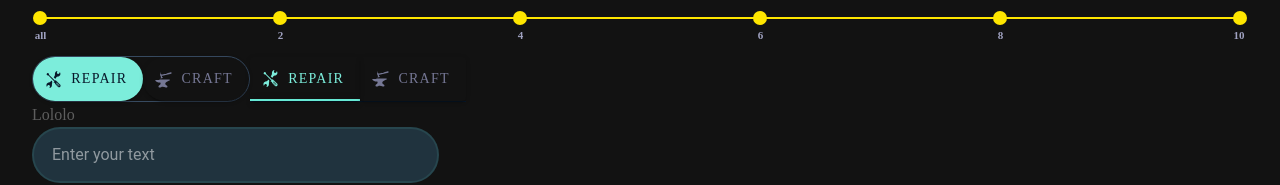
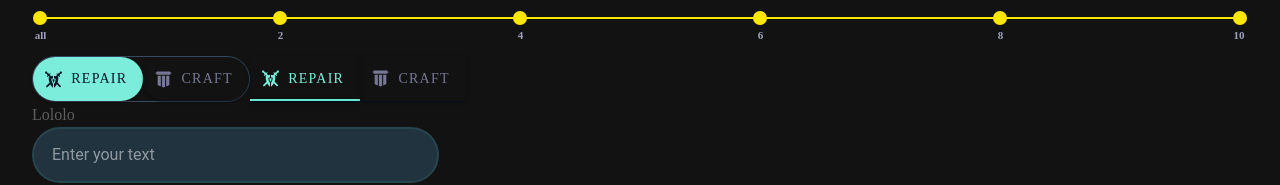
Before and after one commit to wodtech/vue-ui-kit, a Vue app: page / in a window 1280 px wide. Shown: the part 310-495 px from the top of the page. Built offline with nearby package versions, Linux system fonts and the light colour scheme; a web font is replaced by a local one.

Commit message:
icons fill color delete

```diff
--- a/src/App.vue
+++ b/src/App.vue
@@ -136,8 +136,8 @@ export default {
       rules: [(value) => (value || "").length <= 20 || "Max 20 characters"],
       segment: {
         options: [
-          { label: "Repair", icon: "repair" },
-          { label: "Craft", icon: "workbench" },
+          { label: "Repair", icon: "my-guild" },
+          { label: "Craft", icon: "guild-list" },
         ],
         active: "Repair",
       },
--- a/src/components/common/icons/guild/IconGuild.vue
+++ b/src/components/common/icons/guild/IconGuild.vue
@@ -1,9 +1,9 @@
 <template>
   <svg width="24" height="24" viewBox="0 0 24 24" fill="none" xmlns="http://www.w3.org/2000/svg">
     <g clip-path="url(#clip0_1725_43862)">
-      <path d="M21.721 3.867C21.9018 3.93085 22.0939 3.96422 22.2914 3.96422C22.7479 3.96422 23.177 3.78647 23.4998 3.46364C24.1662 2.79722 24.1662 1.71299 23.4998 1.04657C22.8334 0.380286 21.7492 0.380333 21.0829 1.04657C20.7601 1.3694 20.5823 1.79854 20.5823 2.25506C20.5823 2.45245 20.6156 2.64473 20.6795 2.82548L18.7413 3.67636L18.2702 4.33608L16.9825 3.04837L15.9847 4.04616L17.3556 5.41703L15.3902 7.38236C14.5937 7.126 13.6836 6.91942 12.7051 6.84972V10.434C13.3398 10.5036 14.001 10.6649 14.6796 10.9169L15.1974 11.1092L15.135 11.6579C14.86 14.0775 14.1142 16.2212 12.9182 18.0295C12.8489 18.1342 12.7774 18.2374 12.7051 18.3397V23.4531C13.2688 23.039 14.4552 22.0562 15.637 20.378C15.9963 19.8677 16.327 19.3326 16.6284 18.7755L20.762 22.8503L22.3585 22.673L22.5359 21.0765L17.7137 16.3227C17.7549 16.2058 17.7954 16.0885 17.8344 15.9703C18.4926 13.9738 18.8263 11.7812 18.8263 9.4534V9.08665L18.5261 8.87595C18.4935 8.85302 18.2566 8.68901 17.8574 8.46302L19.1295 7.19088L20.5004 8.56174L21.4982 7.56396L20.2105 6.27625L20.8701 5.80506L21.721 3.867Z" fill="#757794"/>
-      <path d="M11.2945 10.4333V6.84963C10.3269 6.91858 9.42611 7.12127 8.63603 7.37369L6.64753 5.41347L8.01484 4.04617L7.01705 3.04838L5.72934 4.33609L5.25811 3.67637L3.32001 2.82549C3.38385 2.64469 3.41722 2.4525 3.41722 2.25507C3.41722 1.79855 3.23947 1.36941 2.91664 1.04662C2.25031 0.380292 1.16609 0.380292 0.499713 1.04662C-0.166571 1.713 -0.166571 2.79722 0.499713 3.46355C0.822495 3.78638 1.25168 3.96413 1.70816 3.96413C1.90555 3.96413 2.09778 3.93076 2.27858 3.86692L3.12946 5.80506L3.78918 6.2763L2.50147 7.56401L3.49926 8.56179L4.87368 7.18737L6.15849 8.45389C5.74936 8.68461 5.50655 8.85275 5.4735 8.876L5.17331 9.0867V9.45345C5.17331 11.7812 5.50706 13.9738 6.16524 15.9703C6.21769 16.1295 6.27281 16.2871 6.32939 16.4438L1.58014 21.1929L1.75751 22.7894L3.35399 22.9667L7.43265 18.8881C7.71746 19.4047 8.02745 19.9022 8.36246 20.3779C9.54433 22.0561 10.7306 23.0389 11.2944 23.4531V18.3396C11.222 18.2372 11.1504 18.1338 11.0814 18.0294C9.88483 16.2204 9.13886 14.0757 8.86412 11.6547L8.80182 11.1061L9.31942 10.9138C9.99503 10.6628 10.6565 10.5023 11.2945 10.4333Z" fill="#757794"/>
-      <path d="M12.0003 11.8047C11.4761 11.8047 10.92 11.8904 10.3408 12.06C10.6084 13.8473 11.1651 15.4512 12.0003 16.841C12.8351 15.452 13.3917 13.8489 13.6595 12.0627C13.0769 11.8913 12.5207 11.8047 12.0003 11.8047Z" fill="#757794"/>
+      <path d="M21.721 3.867C21.9018 3.93085 22.0939 3.96422 22.2914 3.96422C22.7479 3.96422 23.177 3.78647 23.4998 3.46364C24.1662 2.79722 24.1662 1.71299 23.4998 1.04657C22.8334 0.380286 21.7492 0.380333 21.0829 1.04657C20.7601 1.3694 20.5823 1.79854 20.5823 2.25506C20.5823 2.45245 20.6156 2.64473 20.6795 2.82548L18.7413 3.67636L18.2702 4.33608L16.9825 3.04837L15.9847 4.04616L17.3556 5.41703L15.3902 7.38236C14.5937 7.126 13.6836 6.91942 12.7051 6.84972V10.434C13.3398 10.5036 14.001 10.6649 14.6796 10.9169L15.1974 11.1092L15.135 11.6579C14.86 14.0775 14.1142 16.2212 12.9182 18.0295C12.8489 18.1342 12.7774 18.2374 12.7051 18.3397V23.4531C13.2688 23.039 14.4552 22.0562 15.637 20.378C15.9963 19.8677 16.327 19.3326 16.6284 18.7755L20.762 22.8503L22.3585 22.673L22.5359 21.0765L17.7137 16.3227C17.7549 16.2058 17.7954 16.0885 17.8344 15.9703C18.4926 13.9738 18.8263 11.7812 18.8263 9.4534V9.08665L18.5261 8.87595C18.4935 8.85302 18.2566 8.68901 17.8574 8.46302L19.1295 7.19088L20.5004 8.56174L21.4982 7.56396L20.2105 6.27625L20.8701 5.80506L21.721 3.867Z"/>
+      <path d="M11.2945 10.4333V6.84963C10.3269 6.91858 9.42611 7.12127 8.63603 7.37369L6.64753 5.41347L8.01484 4.04617L7.01705 3.04838L5.72934 4.33609L5.25811 3.67637L3.32001 2.82549C3.38385 2.64469 3.41722 2.4525 3.41722 2.25507C3.41722 1.79855 3.23947 1.36941 2.91664 1.04662C2.25031 0.380292 1.16609 0.380292 0.499713 1.04662C-0.166571 1.713 -0.166571 2.79722 0.499713 3.46355C0.822495 3.78638 1.25168 3.96413 1.70816 3.96413C1.90555 3.96413 2.09778 3.93076 2.27858 3.86692L3.12946 5.80506L3.78918 6.2763L2.50147 7.56401L3.49926 8.56179L4.87368 7.18737L6.15849 8.45389C5.74936 8.68461 5.50655 8.85275 5.4735 8.876L5.17331 9.0867V9.45345C5.17331 11.7812 5.50706 13.9738 6.16524 15.9703C6.21769 16.1295 6.27281 16.2871 6.32939 16.4438L1.58014 21.1929L1.75751 22.7894L3.35399 22.9667L7.43265 18.8881C7.71746 19.4047 8.02745 19.9022 8.36246 20.3779C9.54433 22.0561 10.7306 23.0389 11.2944 23.4531V18.3396C11.222 18.2372 11.1504 18.1338 11.0814 18.0294C9.88483 16.2204 9.13886 14.0757 8.86412 11.6547L8.80182 11.1061L9.31942 10.9138C9.99503 10.6628 10.6565 10.5023 11.2945 10.4333Z"/>
+      <path d="M12.0003 11.8047C11.4761 11.8047 10.92 11.8904 10.3408 12.06C10.6084 13.8473 11.1651 15.4512 12.0003 16.841C12.8351 15.452 13.3917 13.8489 13.6595 12.0627C13.0769 11.8913 12.5207 11.8047 12.0003 11.8047Z"/>
     </g>
     <defs>
       <clipPath id="clip0_1725_43862">
--- a/src/components/common/icons/guild/IconGuildInvites.vue
+++ b/src/components/common/icons/guild/IconGuildInvites.vue
@@ -1,8 +1,8 @@
 <template>
   <svg width="24" height="24" viewBox="0 0 24 24" fill="none" xmlns="http://www.w3.org/2000/svg">
-    <path d="M23.2969 20.9873C22.9086 20.9873 22.5938 21.3021 22.5938 21.6904V21.7904H20.9875V21.6904C20.9875 21.3021 20.6727 20.9873 20.2844 20.9873H3.71564C3.32733 20.9873 3.01252 21.3021 3.01252 21.6904V21.7904H1.40625V21.6904C1.37166 20.7585 0.0342656 20.7592 0 21.6904V23.2967C0.0345937 24.2286 1.37198 24.2279 1.40625 23.2967V23.1967H3.01252V23.2967C3.01252 23.685 3.32733 23.9998 3.71564 23.9998H20.2844C20.6727 23.9998 20.9875 23.685 20.9875 23.2967V23.1967H22.5938V23.2967C22.6283 24.2286 23.9657 24.2279 24 23.2967V21.6904C24 21.3021 23.6852 20.9873 23.2969 20.9873Z" fill="#757794"/>
-    <path d="M4.51855 11.9998V19.581H19.4811V18.0248C19.4811 17.8383 19.407 17.6594 19.2751 17.5276L18.2661 16.5186L19.2751 15.5095C19.4069 15.3776 19.4811 15.1988 19.4811 15.0123V5.9248H4.51855V8.98729C4.51855 9.1738 4.59262 9.35263 4.72452 9.48445L5.73355 10.4935L4.72452 11.5026C4.59262 11.6345 4.51855 11.8133 4.51855 11.9998ZM13.5061 17.9748H10.4935C9.5616 17.9402 9.5623 16.6028 10.4935 16.5686H13.5061C14.438 16.6032 14.4373 17.9406 13.5061 17.9748ZM8.98729 7.53107H15.0123C15.9442 7.56566 15.9435 8.90305 15.0123 8.93732H8.98729C8.05541 8.90273 8.05612 7.56534 8.98729 7.53107ZM14.2092 11.2467C14.2092 11.635 13.8944 11.9498 13.5061 11.9498H10.4935C9.5616 11.9152 9.5623 10.5779 10.4935 10.5436H13.5061C13.8944 10.5436 14.2092 10.8584 14.2092 11.2467ZM8.98729 13.5561H15.0123C15.9442 13.5906 15.9435 14.928 15.0123 14.9623H8.98729C8.05541 14.9277 8.05612 13.5903 8.98729 13.5561Z" fill="#757794"/>
-    <path d="M23.2969 0.753094C22.9086 0.753094 22.5938 1.06791 22.5938 1.45622V1.55625H20.9875V0.703125C20.9875 0.314812 20.6727 0 20.2844 0H3.71564C3.32733 0 3.01252 0.314812 3.01252 0.703125V1.55625H1.40625V1.45622C1.37166 0.524297 0.0342656 0.525 0 1.45622V3.06248C0.0345937 3.99441 1.37198 3.9937 1.40625 3.06248V2.9625H3.01252V3.81563C3.01252 4.20394 3.32733 4.51875 3.71564 4.51875H20.2844C20.6727 4.51875 20.9875 4.20394 20.9875 3.81563V2.9625H22.5938V3.06248C22.6283 3.99441 23.9657 3.9937 24 3.06248V1.45622C24 1.06791 23.6852 0.753094 23.2969 0.753094Z" fill="#757794"/>
+    <path d="M23.2969 20.9873C22.9086 20.9873 22.5938 21.3021 22.5938 21.6904V21.7904H20.9875V21.6904C20.9875 21.3021 20.6727 20.9873 20.2844 20.9873H3.71564C3.32733 20.9873 3.01252 21.3021 3.01252 21.6904V21.7904H1.40625V21.6904C1.37166 20.7585 0.0342656 20.7592 0 21.6904V23.2967C0.0345937 24.2286 1.37198 24.2279 1.40625 23.2967V23.1967H3.01252V23.2967C3.01252 23.685 3.32733 23.9998 3.71564 23.9998H20.2844C20.6727 23.9998 20.9875 23.685 20.9875 23.2967V23.1967H22.5938V23.2967C22.6283 24.2286 23.9657 24.2279 24 23.2967V21.6904C24 21.3021 23.6852 20.9873 23.2969 20.9873Z"/>
+    <path d="M4.51855 11.9998V19.581H19.4811V18.0248C19.4811 17.8383 19.407 17.6594 19.2751 17.5276L18.2661 16.5186L19.2751 15.5095C19.4069 15.3776 19.4811 15.1988 19.4811 15.0123V5.9248H4.51855V8.98729C4.51855 9.1738 4.59262 9.35263 4.72452 9.48445L5.73355 10.4935L4.72452 11.5026C4.59262 11.6345 4.51855 11.8133 4.51855 11.9998ZM13.5061 17.9748H10.4935C9.5616 17.9402 9.5623 16.6028 10.4935 16.5686H13.5061C14.438 16.6032 14.4373 17.9406 13.5061 17.9748ZM8.98729 7.53107H15.0123C15.9442 7.56566 15.9435 8.90305 15.0123 8.93732H8.98729C8.05541 8.90273 8.05612 7.56534 8.98729 7.53107ZM14.2092 11.2467C14.2092 11.635 13.8944 11.9498 13.5061 11.9498H10.4935C9.5616 11.9152 9.5623 10.5779 10.4935 10.5436H13.5061C13.8944 10.5436 14.2092 10.8584 14.2092 11.2467ZM8.98729 13.5561H15.0123C15.9442 13.5906 15.9435 14.928 15.0123 14.9623H8.98729C8.05541 14.9277 8.05612 13.5903 8.98729 13.5561Z" />
+    <path d="M23.2969 0.753094C22.9086 0.753094 22.5938 1.06791 22.5938 1.45622V1.55625H20.9875V0.703125C20.9875 0.314812 20.6727 0 20.2844 0H3.71564C3.32733 0 3.01252 0.314812 3.01252 0.703125V1.55625H1.40625V1.45622C1.37166 0.524297 0.0342656 0.525 0 1.45622V3.06248C0.0345937 3.99441 1.37198 3.9937 1.40625 3.06248V2.9625H3.01252V3.81563C3.01252 4.20394 3.32733 4.51875 3.71564 4.51875H20.2844C20.6727 4.51875 20.9875 4.20394 20.9875 3.81563V2.9625H22.5938V3.06248C22.6283 3.99441 23.9657 3.9937 24 3.06248V1.45622C24 1.06791 23.6852 0.753094 23.2969 0.753094Z"/>
   </svg>
 </template>
 
--- a/src/components/common/icons/guild/IconGuildList.vue
+++ b/src/components/common/icons/guild/IconGuildList.vue
@@ -1,9 +1,9 @@
 <template>
   <svg width="24" height="24" viewBox="0 0 24 24" fill="none" xmlns="http://www.w3.org/2000/svg">
-    <path d="M22.5 2.25H21.75V1.5C21.75 1.30109 21.671 1.11032 21.5303 0.96967C21.3897 0.829018 21.1989 0.75 21 0.75H3C2.80109 0.75 2.61032 0.829018 2.46967 0.96967C2.32902 1.11032 2.25 1.30109 2.25 1.5V2.25H1.5C1.30109 2.25 1.11032 2.32902 0.96967 2.46967C0.829018 2.61032 0.75 2.80109 0.75 3C0.75 3.19891 0.829018 3.38968 0.96967 3.53033C1.11032 3.67098 1.30109 3.75 1.5 3.75H2.25V4.5C2.25 4.69891 2.32902 4.88968 2.46967 5.03033C2.61032 5.17098 2.80109 5.25 3 5.25H21C21.1989 5.25 21.3897 5.17098 21.5303 5.03033C21.671 4.88968 21.75 4.69891 21.75 4.5V3.75H22.5C22.6989 3.75 22.8897 3.67098 23.0303 3.53033C23.171 3.38968 23.25 3.19891 23.25 3C23.25 2.80109 23.171 2.61032 23.0303 2.46967C22.8897 2.32902 22.6989 2.25 22.5 2.25V2.25Z" fill="#757794"/>
-    <path d="M9.75 22.41L11.7225 23.1975C11.9007 23.2685 12.0993 23.2685 12.2775 23.1975L14.25 22.41V6.75H9.75V22.41Z" fill="#757794"/>
-    <path d="M15.75 21.81L19.7775 20.1975C19.917 20.1419 20.0367 20.0457 20.1209 19.9214C20.2052 19.797 20.2501 19.6502 20.25 19.5V6.75H15.75V21.81Z" fill="#757794"/>
-    <path d="M3.75 19.5C3.74985 19.6502 3.79482 19.797 3.87906 19.9214C3.96331 20.0457 4.08295 20.1419 4.2225 20.1975L8.25 21.81V6.75H3.75V19.5Z" fill="#757794"/>
+    <path d="M22.5 2.25H21.75V1.5C21.75 1.30109 21.671 1.11032 21.5303 0.96967C21.3897 0.829018 21.1989 0.75 21 0.75H3C2.80109 0.75 2.61032 0.829018 2.46967 0.96967C2.32902 1.11032 2.25 1.30109 2.25 1.5V2.25H1.5C1.30109 2.25 1.11032 2.32902 0.96967 2.46967C0.829018 2.61032 0.75 2.80109 0.75 3C0.75 3.19891 0.829018 3.38968 0.96967 3.53033C1.11032 3.67098 1.30109 3.75 1.5 3.75H2.25V4.5C2.25 4.69891 2.32902 4.88968 2.46967 5.03033C2.61032 5.17098 2.80109 5.25 3 5.25H21C21.1989 5.25 21.3897 5.17098 21.5303 5.03033C21.671 4.88968 21.75 4.69891 21.75 4.5V3.75H22.5C22.6989 3.75 22.8897 3.67098 23.0303 3.53033C23.171 3.38968 23.25 3.19891 23.25 3C23.25 2.80109 23.171 2.61032 23.0303 2.46967C22.8897 2.32902 22.6989 2.25 22.5 2.25V2.25Z"/>
+    <path d="M9.75 22.41L11.7225 23.1975C11.9007 23.2685 12.0993 23.2685 12.2775 23.1975L14.25 22.41V6.75H9.75V22.41Z" />
+    <path d="M15.75 21.81L19.7775 20.1975C19.917 20.1419 20.0367 20.0457 20.1209 19.9214C20.2052 19.797 20.2501 19.6502 20.25 19.5V6.75H15.75V21.81Z" />
+    <path d="M3.75 19.5C3.74985 19.6502 3.79482 19.797 3.87906 19.9214C3.96331 20.0457 4.08295 20.1419 4.2225 20.1975L8.25 21.81V6.75H3.75V19.5Z" />
   </svg>
 </template>
 
```
